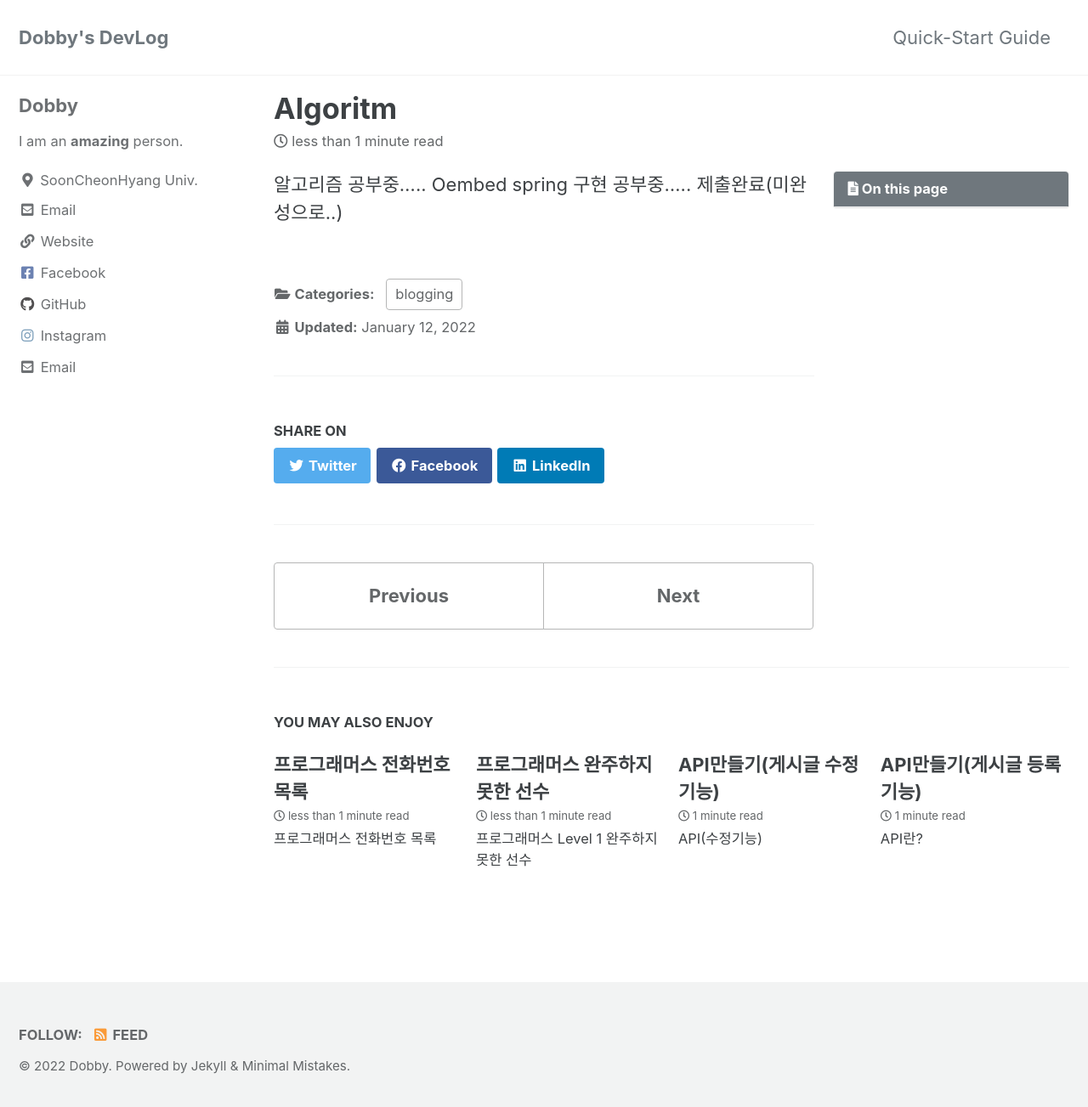
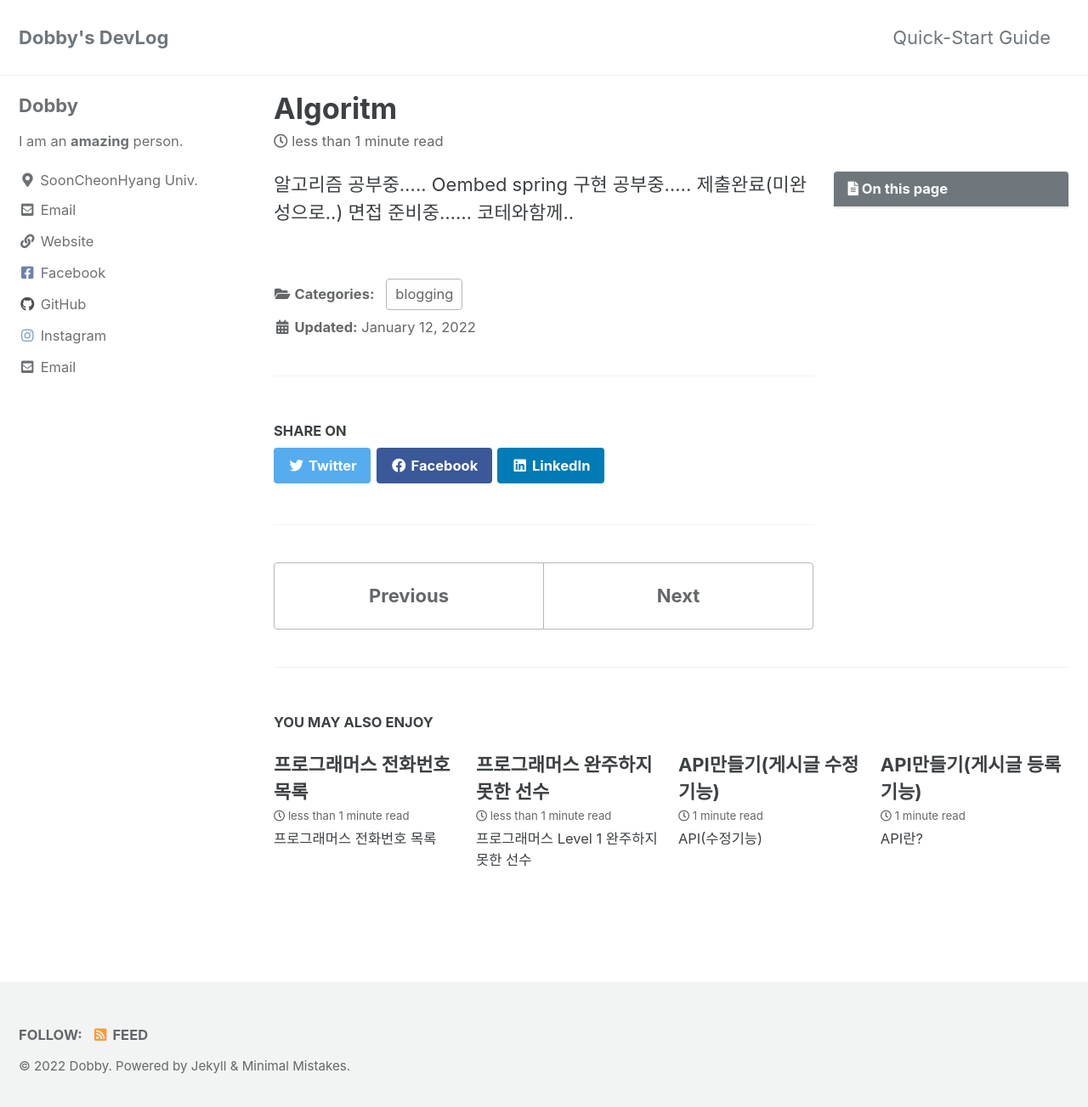
Before and after one commit to do-bby/do-bby.github.io, a Jekyll site: the page built from _posts/2022-01-12-algoritm.md, in a window 1280 px wide and 1311 px high. Shown: the top 1303 px of the window at 85% size. Built offline with Jekyll 4.4.1, drawn with Linux system fonts in a browser that asks for light colours; cached includes are drawn as plain includes.

Commit message:
interview

```diff
--- a/_posts/2022-01-12-algoritm.md
+++ b/_posts/2022-01-12-algoritm.md
@@ -9,3 +9,4 @@ toc: true
 알고리즘 공부중.....
 Oembed spring 구현 공부중.....
 제출완료(미완성으로..)
+면접 준비중...... 코테와함께..
```
